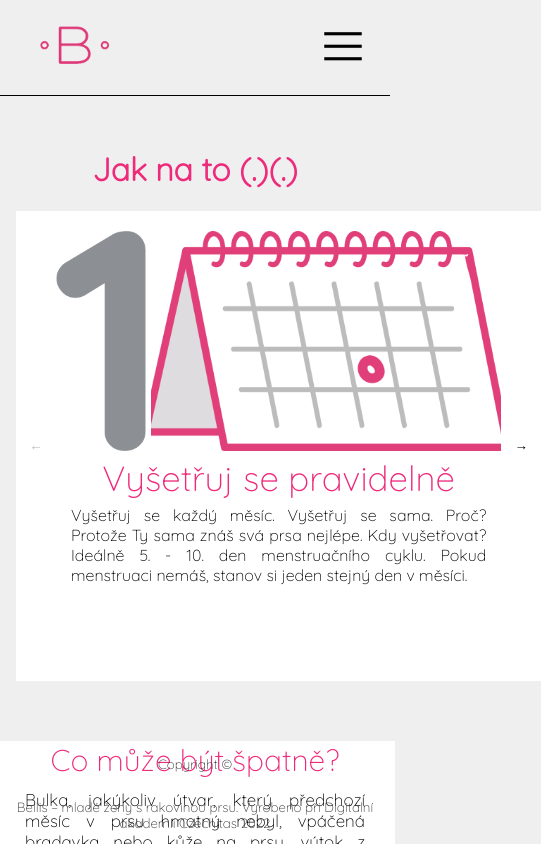
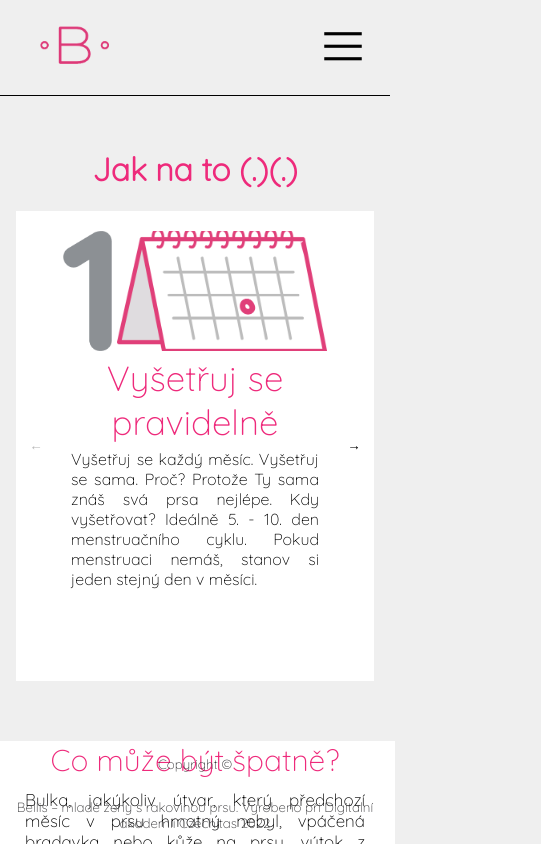
Before and after one commit to janajurcova/samovysetreni-prsu, a React app: page /samovysetreni in a window 390 px wide. Shown: the top 844 px of the page, 541 px wide, since content can reach past the window. Built offline with nearby package versions, Linux system fonts and the light colour scheme; what dayjs-recur would draw is missing.

Commit message:
carousel update - not finished

```diff
--- a/src/components/Carousel/carousel.css
+++ b/src/components/Carousel/carousel.css
@@ -24,6 +24,7 @@
 }
 .carousel__images {
   display: flex;
+  flex-shrink: 1;
   flex-direction: row;
   gap: 5px;
 }
@@ -48,3 +49,23 @@
   text-align: justify;
   margin: 5px 10px 5px 10px;
 }
+
+@media (max-width: 650px) {
+  .carousel {
+  max-width:100vw;
+   margin: 0;
+  }
+  .carousel__images {
+    max-width: 90vw;
+    justify-content: center;
+  }
+.carousel__image {
+  width: 210px;
+  height: 120px;
+  object-fit: cover;
+}
+.carousel__number {
+  height: 120px;
+}
+
+}
--- a/src/pages/Manual/style.css
+++ b/src/pages/Manual/style.css
@@ -29,6 +29,8 @@
 }
 
 @media (max-width: 650px) {
-
+  .manual__image {
+    min-width: 100vw;
+  }
 
 }
```
